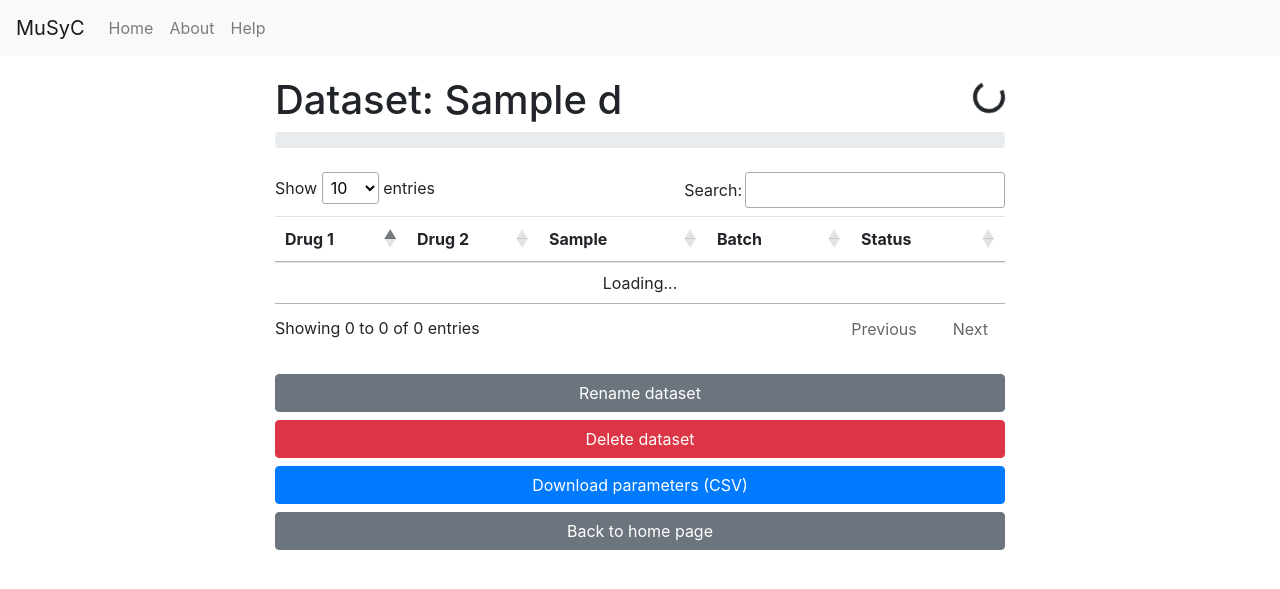
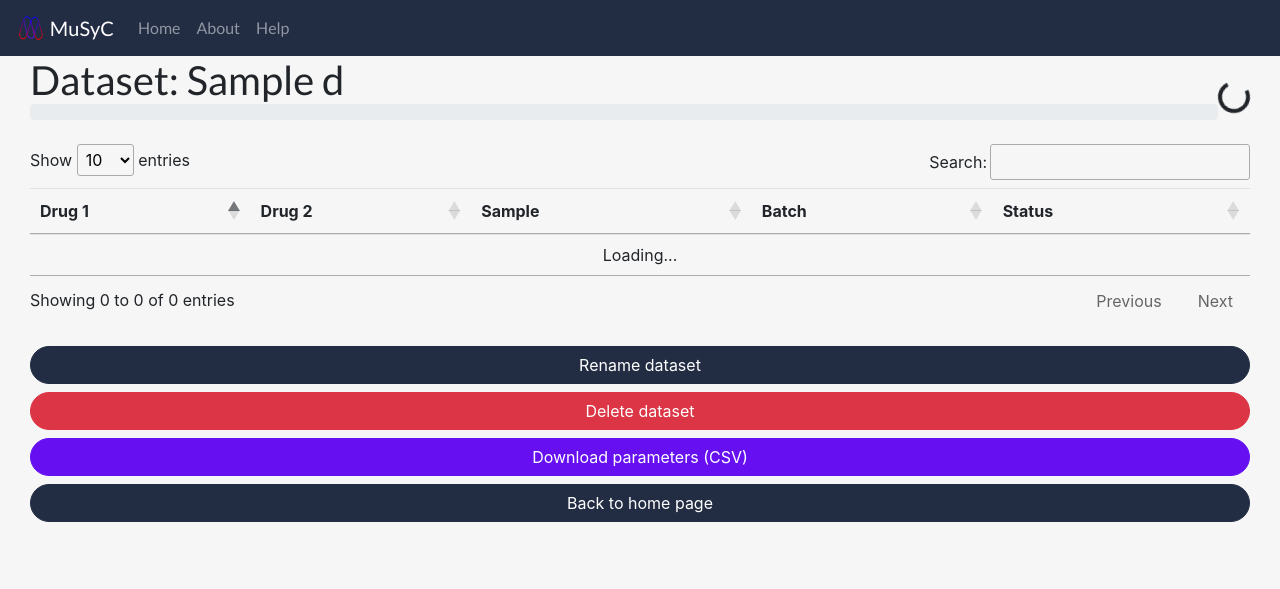
Before and after one commit to mondel9/musyc-web, a Django app: template musycweb/templates/dataset.html in a window 1280 px wide. Shown: the top 589 px of the page. Run offline with Django 3.2, Linux system fonts and the light colour scheme; the template is opened without the code that fills it: most values are stand-ins (such as "Sample title", 1, 10 or a date in 2020); some libraries are stand-ins or nearby versions.

Commit message:
Update base.html

```diff
--- a/musycweb/templates/base.html
+++ b/musycweb/templates/base.html
@@ -6,23 +6,32 @@
 
     <!-- Bootstrap CSS -->
     <link rel="stylesheet" href="https://stackpath.bootstrapcdn.com/bootstrap/4.4.1/css/bootstrap.min.css" integrity="sha384-Vkoo8x4CGsO3+Hhxv8T/Q5PaXtkKtu6ug5TOeNV6gBiFeWPGFN9MuhOf23Q9Ifjh" crossorigin="anonymous">
-      {% block css %}{% endblock %}
+    <!-- Google Fonts -->
+    <link rel="preconnect" href="https://fonts.googleapis.com">
+    <link rel="preconnect" href="https://fonts.gstatic.com" crossorigin>
+    <link href="https://fonts.googleapis.com/css2?family=Lato:wght@300;400;700&display=swap" rel="stylesheet">
+    {% load static %}
+    <link rel="stylesheet" href="{% static 'custom.css' %}">
+    {% block css %}{% endblock %}
     <title>MuSyC</title>
   </head>
   <body>
-  <nav class="navbar navbar-expand-lg navbar-light bg-light">
+  <nav class="navbar navbar-expand-lg navbar-dark" style="background-color: #222d44; font-family: 'Lato', sans-serif;">
       <button class="navbar-toggler" type="button" data-toggle="collapse" data-target="#navbarNav" aria-controls="navbarNav" aria-expanded="false" aria-label="Toggle navigation">
         <span class="navbar-toggler-icon"></span>
       </button>
       <div class="collapse navbar-collapse" id="navbarNav">
-        <a class="navbar-brand" href="{% url 'index' %}">MuSyC</a>
+        <a class="navbar-brand" href="{% url 'projects' %}">
+          <img src="{% static 'musyc-logo-opaque.png' %}" width="30" height="30" class="d-inline-block align-top" alt="">
+            MuSyC
+        </a>
         <ul class="navbar-nav mr-auto">
-          <li class="nav-item{% url 'index' as curpage %}{% if request.path == curpage %} active{% endif %}">
-            <a class="nav-link" href="{% url 'index' %}">Home</a>
+          <li class="nav-item{% url 'projects' as curpage %}{% if request.path == curpage %} active{% endif %}">
+            <a class="nav-link" href="{% url 'projects' %}">Home</a>
           </li>
           {% if request.user.is_authenticated %}
-          <li class="nav-item{% url 'create_dataset' as curpage %}{% if request.path == curpage %} active{% endif %}">
-            <a class="nav-link" href="{% url 'create_dataset' %}">Create Dataset</a>
+          <li class="nav-item{% url 'projects' as curpage %}{% if request.path == curpage %} active{% endif %}">
+            <a class="nav-link" href="{% url 'projects' %}">Projects</a>
           </li>
           {% endif %}
           <li class="nav-item{% url 'about' as curpage %}{% if request.path == curpage %} active{% endif %}">
@@ -33,35 +42,49 @@
           </li>
         </ul>
       {% if request.user.is_authenticated %}
+      {% load crispy_forms_tags %}
         <ul class="navbar-nav">
-            <li class="nav-item"><a class="nav-link" href="{% url 'account' %}">{{ request.user.email }}</a></li>
+            <li class="nav-item dropdown">
+              <a class="nav-link dropdown-toggle" href="#" role="button" data-toggle="dropdown" aria-haspopup="true" aria-expanded="false">
+                <svg xmlns="http://www.w3.org/2000/svg" width="16" height="16" fill="currentColor" class="bi bi-person-circle" viewBox="0 0 16 16">
+                  <path d="M11 6a3 3 0 1 1-6 0 3 3 0 0 1 6 0z"/>
+                  <path fill-rule="evenodd" d="M0 8a8 8 0 1 1 16 0A8 8 0 0 1 0 8zm8-7a7 7 0 0 0-5.468 11.37C3.242 11.226 4.805 10 8 10s4.757 1.225 5.468 2.37A7 7 0 0 0 8 1z"/>
+                </svg>
+                {{ request.user.email }}
+              </a>
+              <div class="dropdown-menu dropdown-menu-right" aria-labelledby="navbarDropdown">
+                <a class="dropdown-item" href="{% url 'account' %}">Account</a>
+                <div class="dropdown-divider"></div>
+                <form method="post" action="{% url 'account_logout' %}">
+                  {% csrf_token %}
+                  <input type="submit" value="Logout" class="dropdown-item">
+                </form>
+              </div>
+            </li>
         </ul>
       {% endif %}
       </div>
     </nav>
-    <main role="main" class="container">
-      <div class="row">
-        <div class="col"></div>
-        <div class="col-lg-8">
+    <main role="main" class="container" style="max-width: 1250px;">
+      <div class="row-full">
             {% for message in messages %}
                 <div class="alert alert-{% if 'error' in message.tags %}danger{% else %}{{ message.tags }}{% endif %} alert-dismissable" role="alert"{% if forloop.first %}style="margin-top:20px"{% endif %}><button type="button" class="close" data-dismiss="alert" aria-label="Close"><span aria-hidden="true">&times;</span></button>{{ message }}</div>
             {% endfor %}
         <div id="page-loading" class="spinner-border" role="status" style="margin-top:25px;float:right;display:none">
             <span class="sr-only">Loading...</span>
         </div>
-            <h1 class="page-header" style="margin-top:20px">{% block title %}{% endblock %}</h1>
+            <h1 class="page-header" style="margin: 0px">{% block title %}{% endblock %}</h1>
             {% block content %}{% endblock %}
-        </div>
-        <div class="col"></div>
       </div>
     </main>
-
     <!-- Optional JavaScript -->
     <!-- jQuery first, then Popper.js, then Bootstrap JS -->
+    <script src="https://code.jquery.com/jquery-3.6.0.min.js" integrity="sha256-/xUj+3OJU5yExlq6GSYGSHk7tPXikynS7ogEvDej/m4="   crossorigin="anonymous"></script>
     {# <script src="https://code.jquery.com/jquery-3.4.1.slim.min.js" integrity="sha384-J6qa4849blE2+poT4WnyKhv5vZF5SrPo0iEjwBvKU7imGFAV0wwj1yYfoRSJoZ+n" crossorigin="anonymous"></script> #}
-    <script src="https://code.jquery.com/jquery-3.4.1.min.js" integrity="sha256-CSXorXvZcTkaix6Yvo6HppcZGetbYMGWSFlBw8HfCJo=" crossorigin="anonymous"></script>
     <script src="https://cdn.jsdelivr.net/npm/popper.js@1.16.0/dist/umd/popper.min.js" integrity="sha384-Q6E9RHvbIyZFJoft+2mJbHaEWldlvI9IOYy5n3zV9zzTtmI3UksdQRVvoxMfooAo" crossorigin="anonymous"></script>
     <script src="https://stackpath.bootstrapcdn.com/bootstrap/4.4.1/js/bootstrap.min.js" integrity="sha384-wfSDF2E50Y2D1uUdj0O3uMBJnjuUD4Ih7YwaYd1iqfktj0Uod8GCExl3Og8ifwB6" crossorigin="anonymous"></script>
-  {% block tailscript %}{% endblock  %}
+    <script src="https://cdn.datatables.net/1.10.22/js/jquery.dataTables.min.js"></script>
+    <script src="https://cdn.datatables.net/1.10.22/js/dataTables.bootstrap4.min.js"></script>
+    {% block tailscript %}{% endblock  %}
   </body>
 </html>
```
